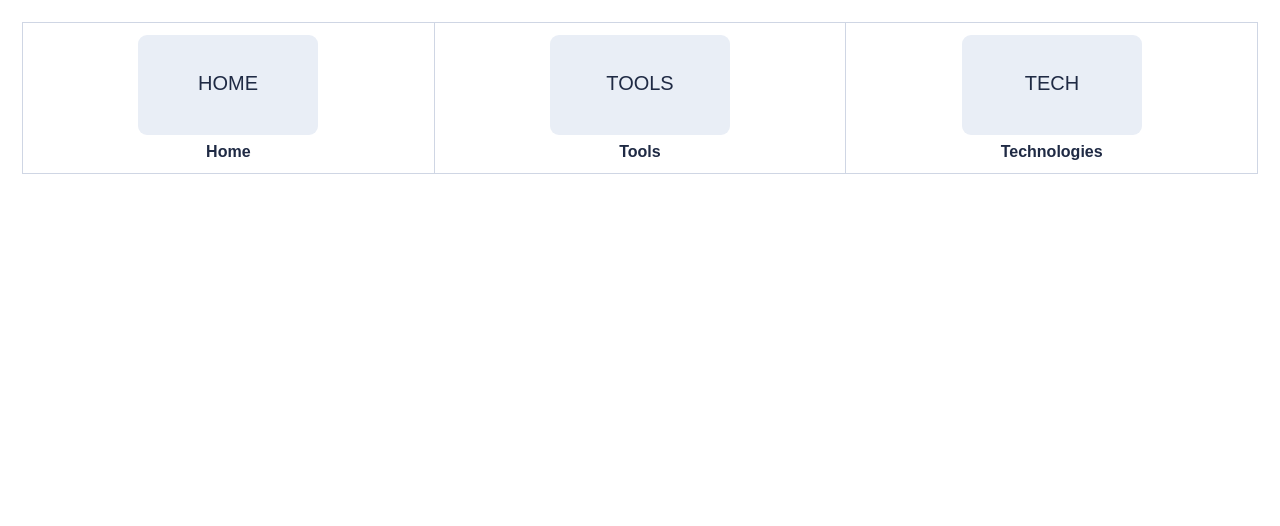
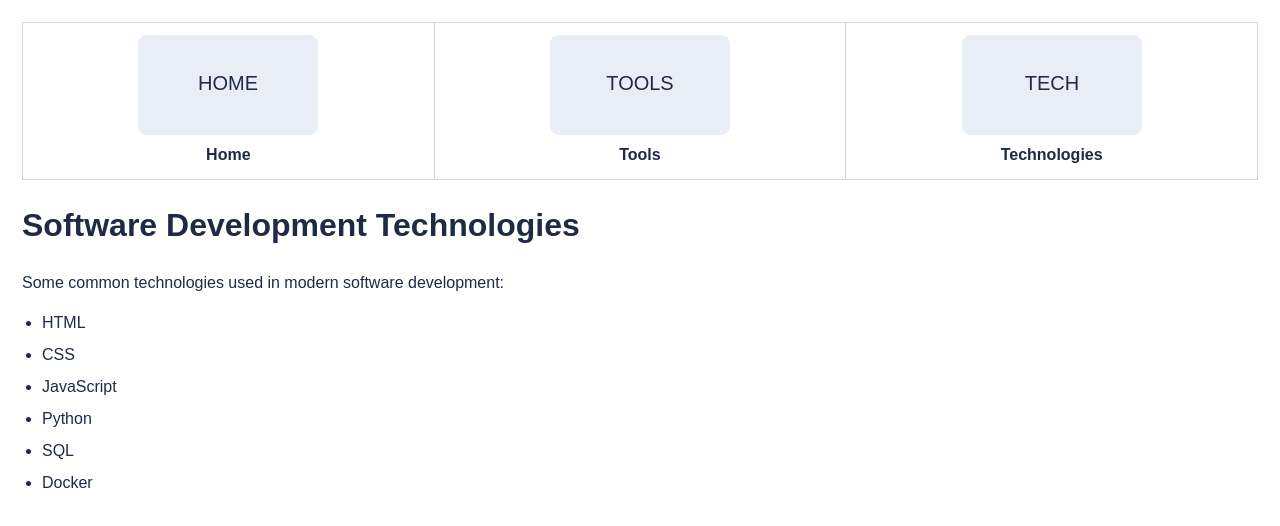
Before and after one commit to zainabejaz702-lab/Lab3-ZI, a plain HTML site: page technologies.html in a window 1280 px wide. Drawn offline with Linux system fonts and the light colour scheme.

Commit message:
Add technologies list

```diff
--- a/technologies.html
+++ b/technologies.html
@@ -5,12 +5,14 @@
   <meta name="viewport" content="width=device-width, initial-scale=1" />
   <title>Technologies</title>
   <style>
-    body { font-family: Arial, Helvetica, sans-serif; margin: 22px; }
+    body { font-family: Arial, Helvetica, sans-serif; margin: 22px; line-height: 1.5; color: #1f2a44; }
     table { width: 100%; border-collapse: collapse; margin-bottom: 18px; }
     td { width: 33.33%; border: 1px solid #cfd6e4; padding: 12px; text-align: center; }
     a { text-decoration: none; color: #1f2a44; display: inline-block; }
     svg { display:block; margin: 0 auto 8px auto; width: 180px; height: 100px; }
     .tile { font-weight: 700; }
+    ul { padding-left: 20px; }
+    li { margin: 8px 0; }
   </style>
 </head>
 <body>
@@ -47,8 +49,17 @@
     </tr>
   </table>
 
-  <h1></h1>
-  <p></p>
+  <h1>Software Development Technologies</h1>
+  <p>Some common technologies used in modern software development:</p>
+
+  <ul>
+    <li>HTML</li>
+    <li>CSS</li>
+    <li>JavaScript</li>
+    <li>Python</li>
+    <li>SQL</li>
+    <li>Docker</li>
+  </ul>
 
 </body>
 </html>
```
